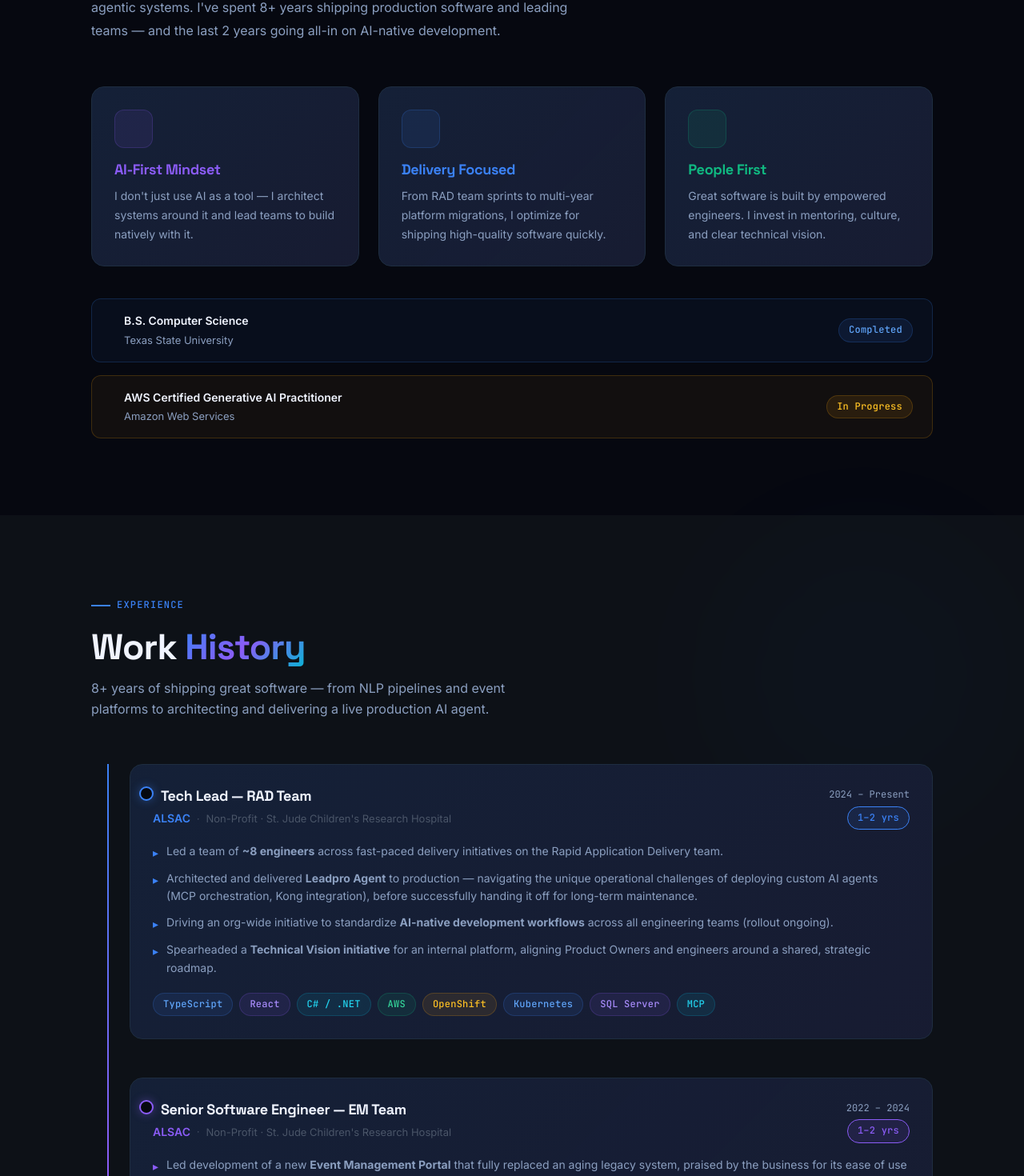
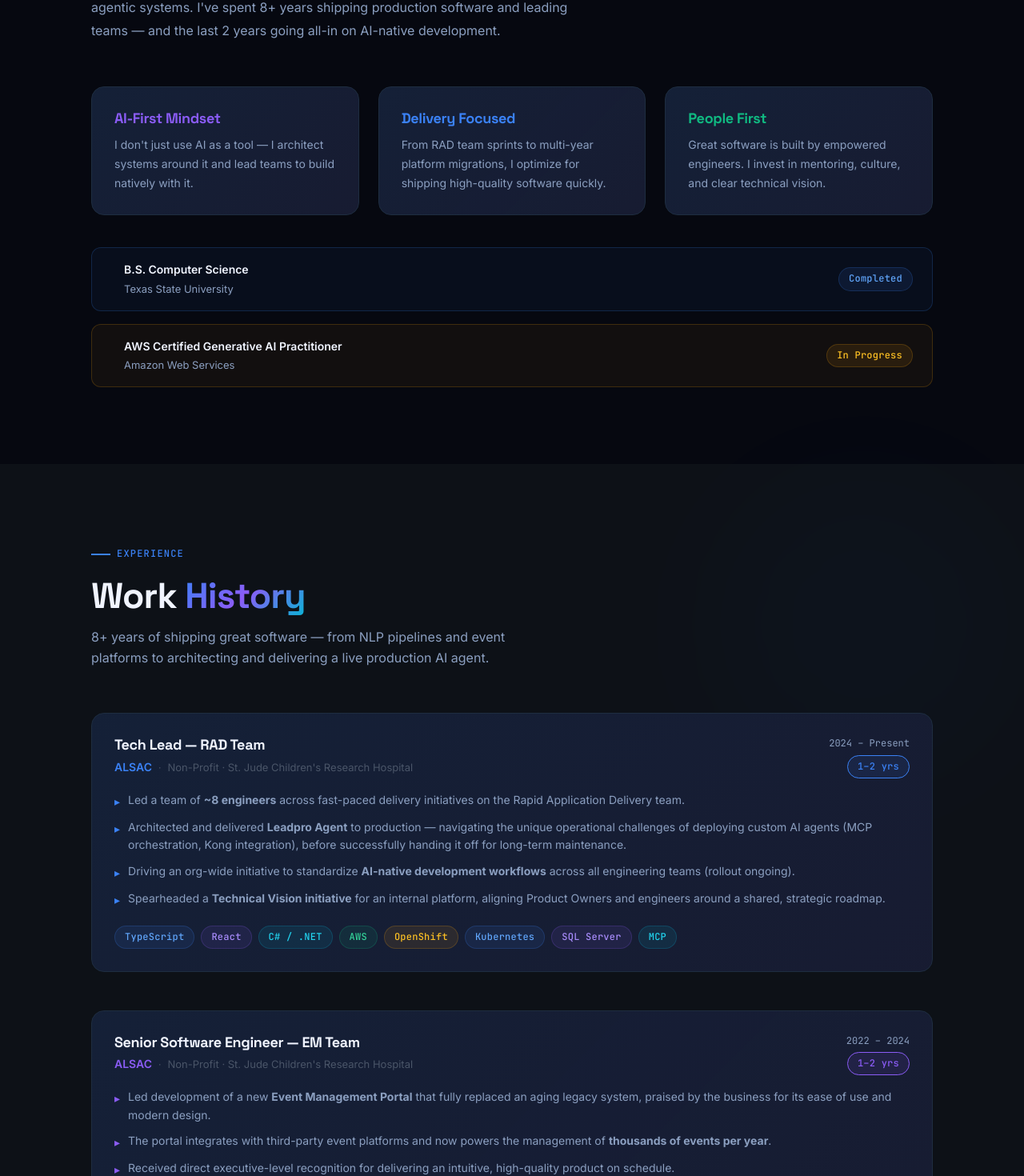
Before and after one commit to purplek23/portfolio, a React (Vite) app: page / in a window 1280 px wide. Shown: the part 1100-2570 px from the top of the page at 80% size. Built offline with nearby package versions, Linux system fonts and the light colour scheme.

Commit message:
style: remove timeline bullets and clean up empty icon containers left over from emoji removal

```diff
--- a/src/App.tsx
+++ b/src/App.tsx
@@ -255,22 +255,6 @@ export default function HomePage() {
                   className="card animate-fade-in-up"
                   style={{ animationDelay: `${i * 0.1}s` }}
                 >
-                  <div
-                    style={{
-                      width: '48px',
-                      height: '48px',
-                      borderRadius: '12px',
-                      background: `${val.color}18`,
-                      border: `1px solid ${val.color}33`,
-                      display: 'flex',
-                      alignItems: 'center',
-                      justifyContent: 'center',
-                      fontSize: '22px',
-                      marginBottom: '16px',
-                    }}
-                  >
-                    {val.icon}
-                  </div>
                   <h3 style={{ marginBottom: '10px', fontSize: '18px', color: val.color }}>{val.title}</h3>
                   <p style={{ color: 'var(--text-secondary)', fontSize: '14px', lineHeight: 1.7 }}>
                     {val.description}
--- a/src/components/TechStackVisualizer.tsx
+++ b/src/components/TechStackVisualizer.tsx
@@ -83,7 +83,6 @@ export default function TechStackVisualizer({ categories }: TechStackVisualizerP
                 transition: 'all 0.2s ease',
               }}
             >
-              <span>{cat.icon}</span>
               {cat.label}
             </button>
           );
--- a/src/components/Timeline.tsx
+++ b/src/components/Timeline.tsx
@@ -45,10 +45,7 @@ export default function Timeline({ entries }: TimelineProps) {
   }, []);
 
   return (
-    <div id="timeline" style={{ position: 'relative', paddingLeft: '48px' }}>
-      {/* Vertical line */}
-      <div className="timeline-line" />
-
+    <div id="timeline" style={{ position: 'relative' }}>
       {entries.map((entry, i) => (
         <div
           key={entry.id}
@@ -64,16 +61,6 @@ export default function Timeline({ entries }: TimelineProps) {
             transitionDelay: `${i * 0.1}s`,
           }}
         >
-          {/* Dot */}
-          <div
-            className="timeline-dot"
-            style={{
-              top: '28px',
-              borderColor: entry.accentColor,
-              boxShadow: `0 0 12px ${entry.accentColor}66`,
-            }}
-          />
-
           {/* Card */}
           <div className="card" style={{ cursor: 'default' }}>
             {/* Header row */}
@@ -88,8 +75,7 @@ export default function Timeline({ entries }: TimelineProps) {
               }}
             >
               <div>
-                <div style={{ display: 'flex', alignItems: 'center', gap: '10px', marginBottom: '6px' }}>
-                  <span style={{ fontSize: '22px' }}>{entry.icon}</span>
+                <div style={{ marginBottom: '6px' }}>
                   <h3
                     style={{
                       fontFamily: "'Space Grotesk', sans-serif",
```
